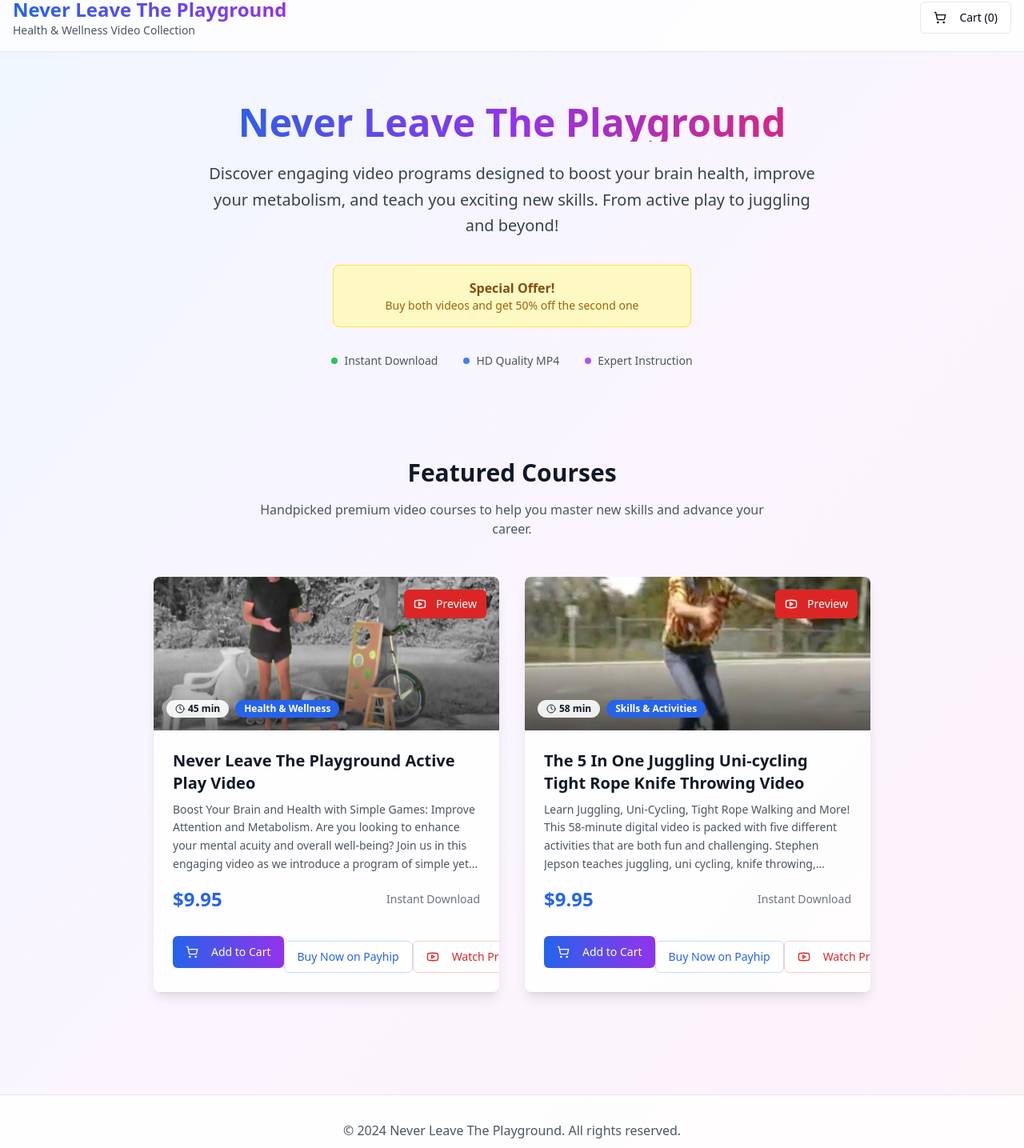
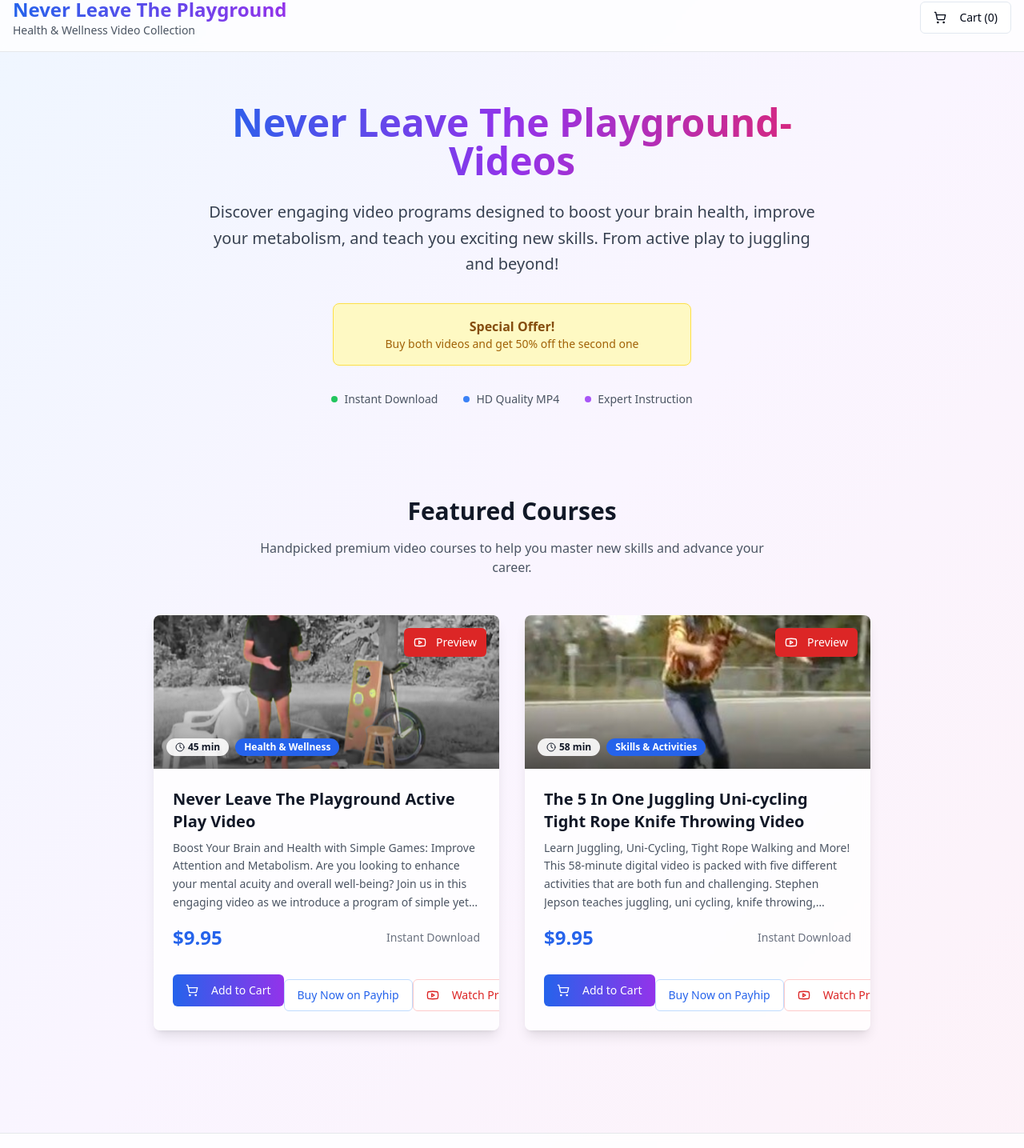
Before and after one commit to getgoingbb/split-video-deals, a React (Vite) app: page / in a window 1280 px wide. Shown: the part 20-1455 px from the top of the page at 80% size. Built offline with nearby package versions, Linux system fonts and the light colour scheme.

Commit message:
Update Index.tsx

```diff
--- a/src/pages/Index.tsx
+++ b/src/pages/Index.tsx
@@ -93,7 +93,7 @@ const Index = () => {
       <section className="container mx-auto px-4 py-16 text-center">
         <div className="max-w-3xl mx-auto">
           <h2 className="text-5xl font-bold mb-6 bg-gradient-to-r from-blue-600 via-purple-600 to-pink-600 bg-clip-text text-transparent">
-            Never Leave The Playground
+            Never Leave The Playground- Videos
           </h2>
           <p className="text-xl text-gray-700 mb-8 leading-relaxed">
             Discover engaging video programs designed to boost your brain health, improve your metabolism,
@@ -135,8 +135,8 @@ const Index = () => {
       {/* Footer */}
       <footer className="bg-white/80 backdrop-blur-sm border-t border-gray-200 mt-20">
         <div className="container mx-auto px-4 py-8 text-center text-gray-600">
-          <p>&copy; 2024 Never Leave The Playground. All rights reserved.</p>
-          <p className="text-sm mt-2">Revenue automatically split 50/50 between partners</p>
+          <p>&copy; 2025 Never Leave The Playground. All rights reserved.</p>
+          <p className="text-sm mt-2">Let's Start Playing!s</p>
         </div>
       </footer>
     </div>
```
